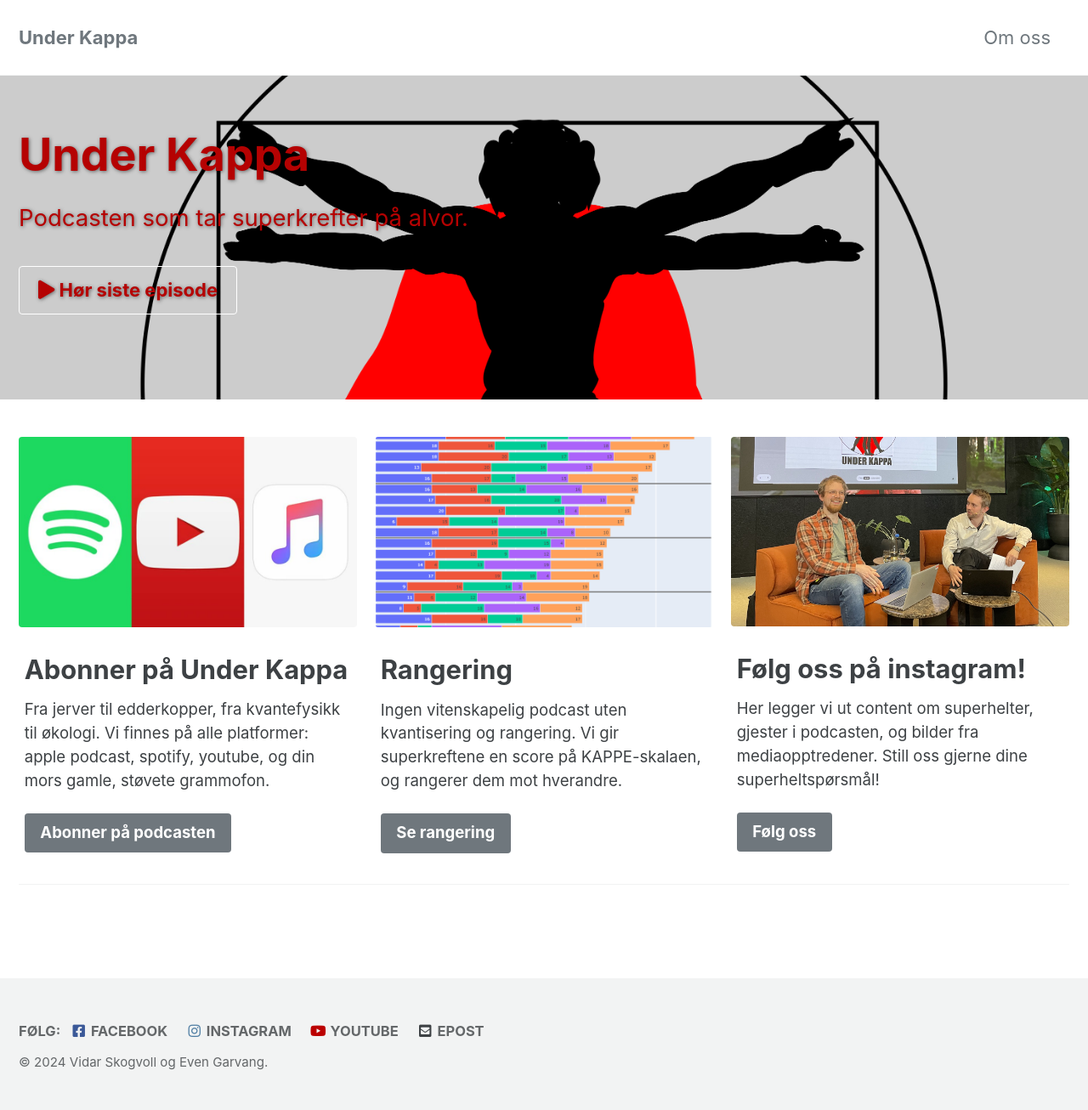
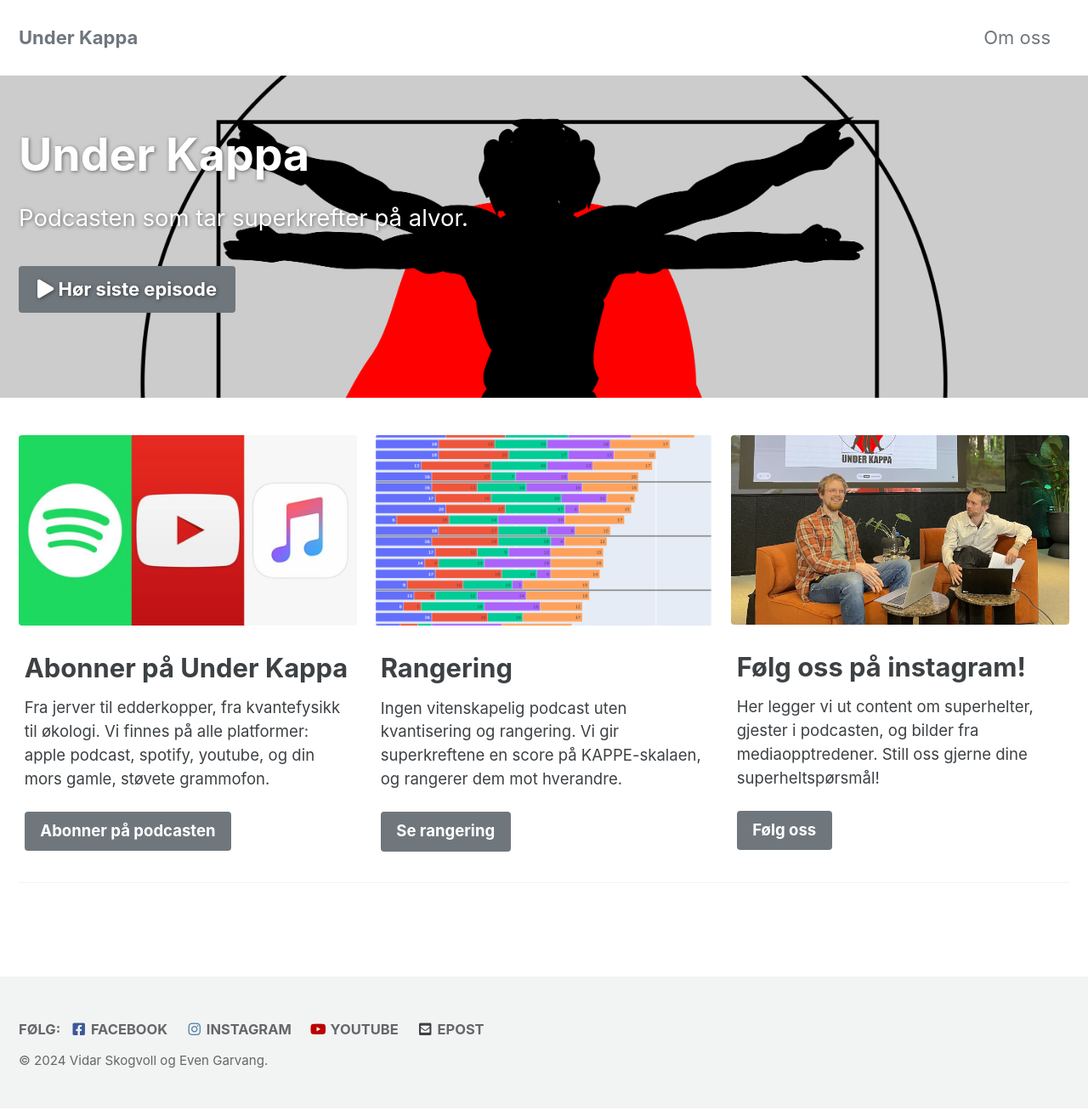
Before and after one commit to vidarsko/underkappa-website, a Jekyll site: the page built from index.md, in a window 1280 px wide. Shown: the whole page at 85% size. Built offline with Jekyll 4.4.1, drawn with Linux system fonts in a browser that asks for light colours; cached includes are drawn as plain includes.

Commit message:
endra knapp

```diff
--- a/_includes/page__hero.html
+++ b/_includes/page__hero.html
@@ -37,12 +37,12 @@
       {% endif %}
       {% include page__meta.html %}
       {% if page.header.cta_url %}
-        <p><a href="{{ page.header.cta_url | relative_url }}" class="btn btn--light-outline btn--large">{{ page.header.cta_label | default: site.data.ui-text[site.locale].more_label | default: "Learn More" }}</a></p>
+        <p><a href="{{ page.header.cta_url | relative_url }}" class="btn btn--primary btn--large">{{ page.header.cta_label | default: site.data.ui-text[site.locale].more_label | default: "Learn More" }}</a></p>
       {% endif %}
       {% if page.header.actions %}
         <p>
         {% for action in page.header.actions %}
-          <a href="{{ action.url | relative_url }}" class="btn btn--light-outline btn--large">{{ action.label | default: site.data.ui-text[site.locale].more_label | default: "Learn More" }}</a>
+          <a href="{{ action.url | relative_url }}" class="btn btn--primary btn--large">{{ action.label | default: site.data.ui-text[site.locale].more_label | default: "Learn More" }}</a>
         {% endfor %}
       {% endif %}
     </div>
```
Also changed, not shown: index.md (+1 -1 lines).
